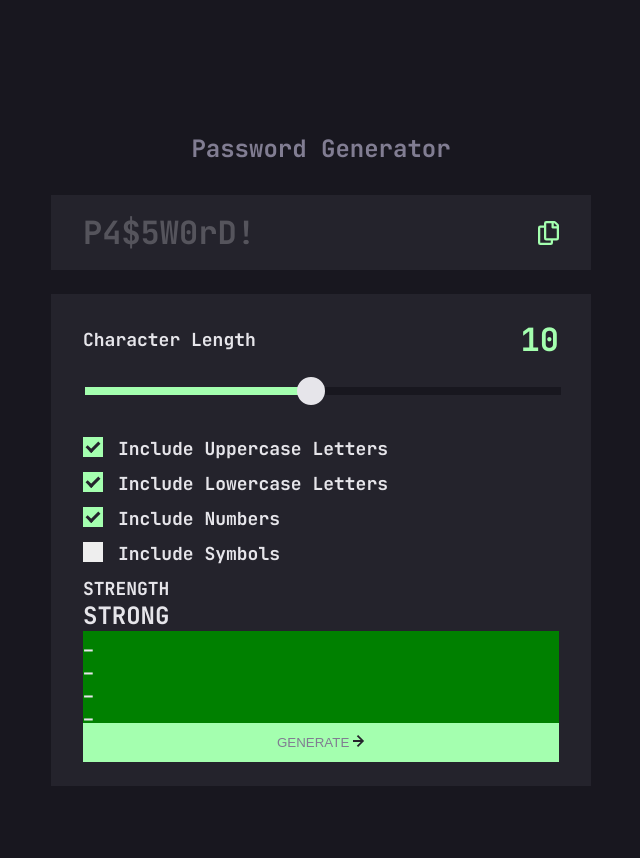
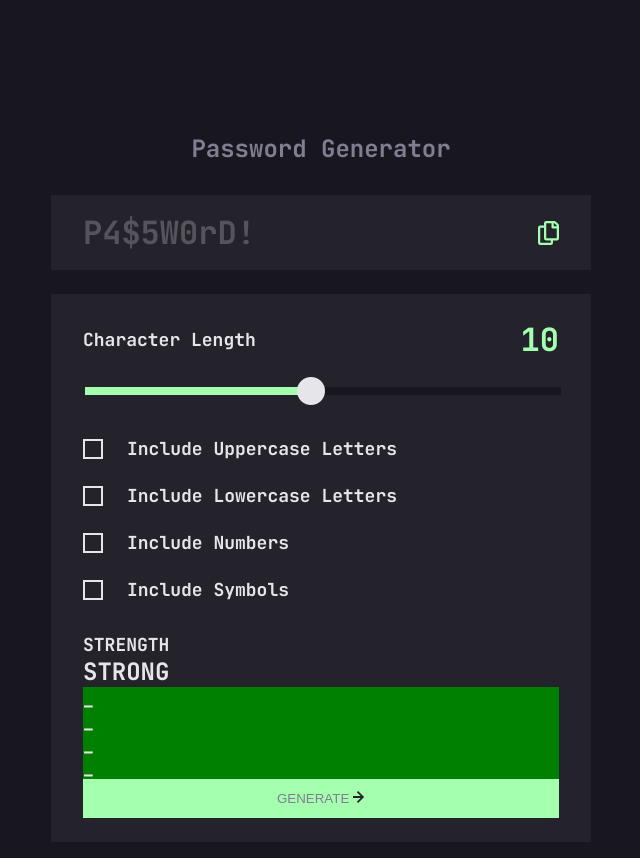
Before and after one commit to Johan-Carinus/assessment-password-generator-react, a Next.js app: page / in a window 1280 px wide. Shown: the whole page, without its empty margins (319-959 px from the left). Before the commit the page ends 802 px from the top, so only its background shows below. Built offline with nearby package versions, Linux system fonts and the light colour scheme.

Commit message:
Finished the visual aspect of the checkboxes.

```diff
--- a/components/checkbox-options.js
+++ /dev/null
@@ -1,26 +0,0 @@
-export function CheckboxOptions() {
-    return (
-        <div>
-            <label className="container">
-                <input type="checkbox" checked="checked"/>
-                <span className="checkmark"></span>
-                Include Uppercase Letters
-            </label>
-            <label className="container">
-                <input type="checkbox" checked="checked"/>
-                <span className="checkmark"></span>
-                Include Lowercase Letters
-            </label>
-            <label className="container">
-                <input type="checkbox" checked="checked"/>
-                <span className="checkmark"></span>
-                Include Numbers
-            </label>
-            <label className="container">
-                <input type="checkbox"/>
-                <span className="checkmark"></span>
-                Include Symbols
-            </label>
-        </div>
-    );
-}
--- /dev/null
+++ b/components/custom-checkbox.js
@@ -0,0 +1,9 @@
+export function CustomCheckbox({labelText}) {
+
+    return (
+        <div className='custom-checkbox'>
+            <input type='checkbox'/>
+            <label>{labelText}</label>
+        </div>
+    );
+}
--- a/components/options.js
+++ b/components/options.js
@@ -1,8 +1,8 @@
 import {useState} from "react";
 import {ValueSlider} from "@/components/value-slider";
-import {CheckboxOptions} from "@/components/checkbox-options";
 import {StrengthIndicator} from "@/components/strength-indicator";
 import {GenerateButton} from "@/components/generate-button";
+import {CustomCheckbox} from "@/components/custom-checkbox";
 
 export function Options() {
     const [passwordLen, setPasswordLen] = useState(10);
@@ -21,7 +21,14 @@ export function Options() {
                 handleOnChange={handleSliderChange}
             />
             <div className='large-spacer'/>
-            <CheckboxOptions />
+            <CustomCheckbox labelText='Include Uppercase Letters'/>
+            <div className='medium-spacer' />
+            <CustomCheckbox labelText='Include Lowercase Letters'/>
+            <div className='medium-spacer' />
+            <CustomCheckbox labelText='Include Numbers'/>
+            <div className='medium-spacer' />
+            <CustomCheckbox labelText='Include Symbols'/>
+            <div className='large-spacer'/>
             <StrengthIndicator />
             <GenerateButton />
         </div>
--- a/styles/abstracts/variables.scss
+++ b/styles/abstracts/variables.scss
@@ -10,3 +10,5 @@ $color-yellow: #F8CD65;
 $spacing-small: 16px;
 $spacing-medium: 24px;
 $spacing-large: 32px;
+
+$border-thickness: 2px;
--- a/styles/components/checkbox-options.scss
+++ /dev/null
@@ -1,69 +0,0 @@
-@import "../abstracts/variables";
-
-/* Customize the label (the container) */
-.container {
-  color: $color-almost-white;
-  display: block;
-  position: relative;
-  padding-left: 35px;
-  margin-bottom: 12px;
-  cursor: pointer;
-  -webkit-user-select: none;
-  -moz-user-select: none;
-  -ms-user-select: none;
-  user-select: none;
-}
-
-/* Hide the browser's default checkbox */
-.container input {
-  position: absolute;
-  opacity: 0;
-  cursor: pointer;
-  height: 0;
-  width: 0;
-}
-
-/* Create a custom checkbox */
-.checkmark {
-  position: absolute;
-  top: 0;
-  left: 0;
-  height: 20px;
-  width: 20px;
-  background-color: #eee;
-}
-
-/* On mouse-over, add a grey background color */
-.container:hover input ~ .checkmark {
-  background-color: #ccc;
-}
-
-/* When the checkbox is checked, add a blue background */
-.container input:checked ~ .checkmark {
-  background-color: $color-neon-green;
-}
-
-/* Create the checkmark/indicator (hidden when not checked) */
-.checkmark:after {
-  content: "";
-  position: absolute;
-  display: none;
-}
-
-/* Show the checkmark when checked */
-.container input:checked ~ .checkmark:after {
-  display: block;
-}
-
-/* Style the checkmark/indicator */
-.container .checkmark:after {
-  left: 6px;
-  top: 2px;
-  width: 5px;
-  height: 10px;
-  border: solid $color-dark-grey;
-  border-width: 0 3px 3px 0;
-  -webkit-transform: rotate(45deg);
-  -ms-transform: rotate(45deg);
-  transform: rotate(45deg);
-}
--- /dev/null
+++ b/styles/components/custom-checkbox.scss
@@ -0,0 +1,34 @@
+@import "../abstracts/variables";
+
+$checkbox-size: 20px;
+
+.custom-checkbox {
+  display: flex;
+  flex-direction: row;
+  align-items: center;
+}
+
+.custom-checkbox label {
+  margin-left: $spacing-medium;
+  flex-grow: 1;
+}
+
+.custom-checkbox input[type=checkbox] {
+  appearance: none;
+  -webkit-appearance: none;
+  -moz-appearance: none;
+  height: $checkbox-size;
+  width: $checkbox-size;
+  cursor: pointer;
+  background: transparent;
+  border: $border-thickness solid $color-almost-white;
+  margin: 0;
+}
+
+.custom-checkbox input[type=checkbox]:checked {
+  background-image: url('/images/icon-check.svg');
+  background-position: center;
+  background-repeat: no-repeat;
+  background-color: $color-neon-green;
+  border: 0;
+}
--- a/styles/components/value-slider.scss
+++ b/styles/components/value-slider.scss
@@ -5,7 +5,7 @@
   height: $size;
   width: $size;
   border-radius: $size;
-  background: $background-color;
+  background-color: $background-color;
   cursor: pointer;
 }
 
@@ -22,7 +22,6 @@
 
 $thumb-height: 28px;
 $track-height: 8px;
-$outline-thickness: 2px;
 
 .value-slider {
   --slide-position: 50%;
@@ -64,22 +63,22 @@ $outline-thickness: 2px;
 
 .value-slider input[type=range]::-webkit-slider-thumb {
   -webkit-appearance: none;
-  @include round-slider-thumb($color-almost-white, $color-almost-white, $thumb-height, $outline-thickness);
+  @include round-slider-thumb($color-almost-white, $color-almost-white, $thumb-height, $border-thickness);
   margin-top: calc(($track-height/2) - ($thumb-height/2));
 }
 
 .value-slider input[type=range]:hover::-webkit-slider-thumb {
   -webkit-appearance: none;
-  @include round-slider-thumb($color-neon-green, $color-very-dark-grey, $thumb-height, $outline-thickness);
+  @include round-slider-thumb($color-neon-green, $color-very-dark-grey, $thumb-height, $border-thickness);
   margin-top: calc(($track-height/2) - ($thumb-height/2));
 }
 
 .value-slider input[type=range]::-moz-range-thumb {
-  @include round-slider-thumb($color-almost-white, $color-almost-white, $thumb-height, $outline-thickness);
+  @include round-slider-thumb($color-almost-white, $color-almost-white, $thumb-height, $border-thickness);
 }
 
 .value-slider input[type=range]:hover::-moz-range-thumb {
-  @include round-slider-thumb($color-neon-green, $color-very-dark-grey, $thumb-height, $outline-thickness);
+  @include round-slider-thumb($color-neon-green, $color-very-dark-grey, $thumb-height, $border-thickness);
 }
 
 // TODO: Focus styling https://www.smashingmagazine.com/2021/12/create-custom-range-input-consistent-browsers/
--- a/styles/main.scss
+++ b/styles/main.scss
@@ -5,5 +5,5 @@
 @import "components/password-field";
 @import "components/options";
 @import "components/value-slider";
-@import "components/checkbox-options";
+@import "components/custom-checkbox";
 @import "components/generate-button";
```
